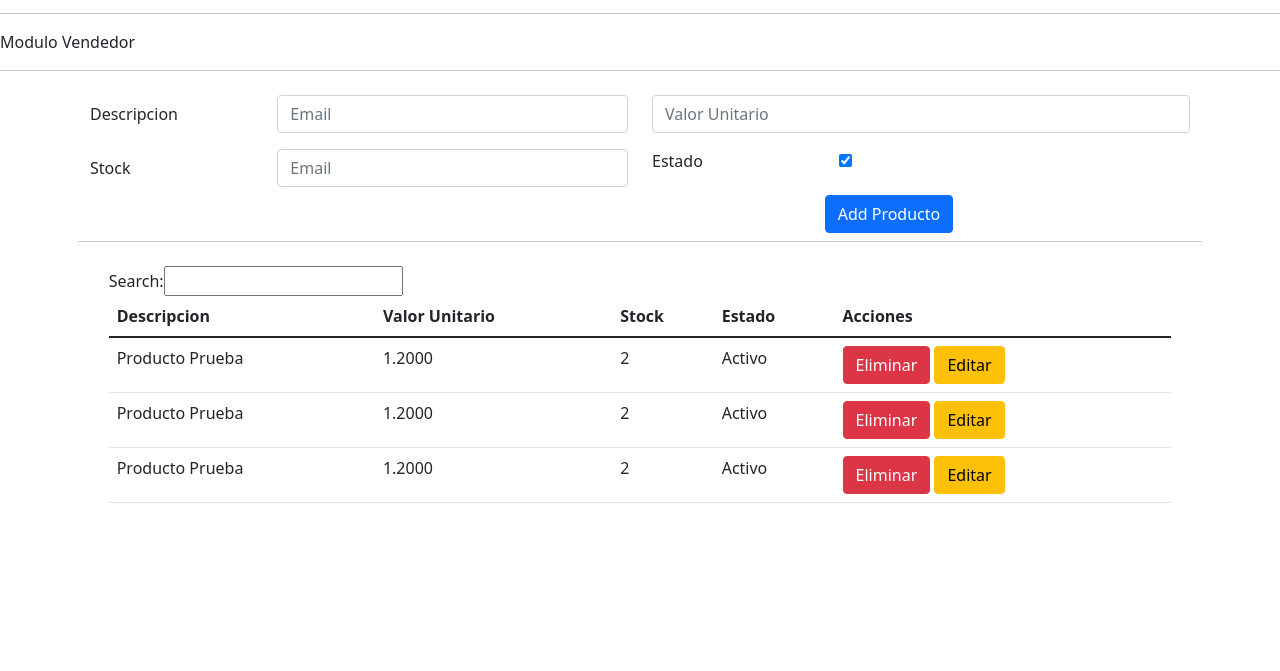
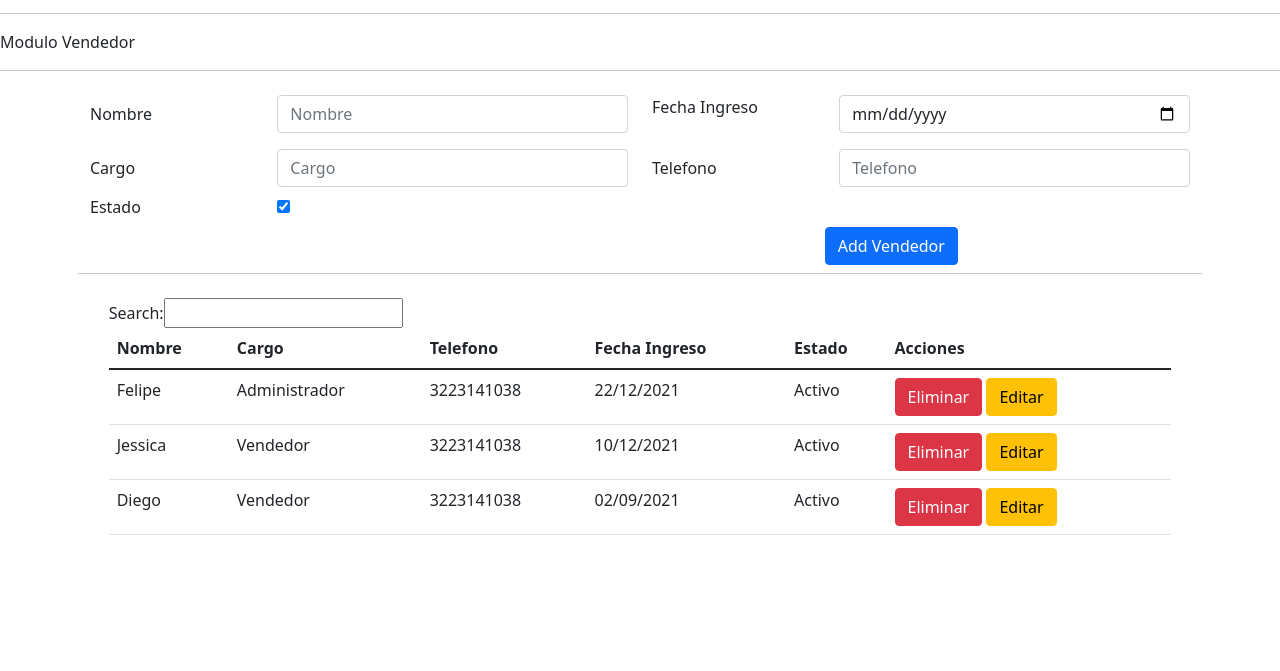
Before and after one commit to alcanius19/front_tic2022, a plain HTML site: page felipe modulos html/add_vendedor.html in a window 1280 px wide. Shown: the part 129-800 px from the top of the page. Drawn offline with Linux system fonts and the light colour scheme.

Commit message:
ajuste al formulario vendedor

```diff
--- a/felipe modulos html/add_vendedor.html
+++ b/felipe modulos html/add_vendedor.html
@@ -4,7 +4,7 @@
     <meta charset="UTF-8">
     <meta http-equiv="X-UA-Compatible" content="IE=edge">
     <meta name="viewport" content="width=device-width, initial-scale=1.0">
-    <title>Productos </title>
+    <title>Vendedor </title>
     <link rel="stylesheet" href="css/bootstrap.css">
     <link rel="stylesheet" href="css/bootstrap.min.css">
     <link rel="stylesheet" href="https://use.fontawesome.com/releases/v5.3.1/css/all.css" integrity="sha384-mzrmE5qonljUremFsqc01SB46JvROS7bZs3IO2EmfFsd15uHvIt+Y8vEf7N7fWAU" crossorigin="anonymous">
@@ -55,25 +55,32 @@
 <div class="container">
 <form>
     <div class="form-group row p-2">
-    <label for="inputEmail3" class="col-sm-2 col-form-label">Descripcion</label>
+    <label for="inputNombre" class="col-sm-2 col-form-label">Nombre</label>
     <div class="col-sm-4 pull-left">
-      <input type="email" class="form-control"  placeholder="Email">
+      <input type="text" class="form-control"  placeholder="Nombre">
     </div>
-     <div class="col">
-      <input type="text" class="form-control" placeholder="Valor Unitario">
+     <div class="col-2">
+     <Label>Fecha Ingreso</Label>
+    </div>
+     <div class="col-4">
+      <input type="date" class="form-control" placeholder="Fecha Ingreso">
     </div>
 
   </div>
 
    <div class="form-group row p-2">
-    <label for="inputEmail3" class="col-sm-2 col-form-label">Stock</label>
+    <label for="inputNombre" class="col-sm-2 col-form-label">Cargo</label>
     <div class="col-sm-4">
-      <input type="email" class="form-control"  placeholder="Email">
+      <input type="text" class="form-control"  placeholder="Cargo">
     </div>
-     <div class="col-sm-2">
+     <label for="inputNombre" class="col-sm-2 col-form-label">Telefono</label>
+    <div class="col-sm-4">
+      <input type="text" class="form-control"  placeholder="Telefono">
+    </div>
+     <div class="col-sm-2 mt-2">
       <label for="">Estado</label>
     </div>
-    <div class="col-sm-1">
+    <div class="col-sm-1 mt-2">
       <input type="checkbox" checked data-toggle="toggle">
     </div>
 
@@ -82,7 +89,7 @@
 
     </div>
      <div class="col-sm-4 ">
-      <button class="btn btn-primary">Add Producto</button>
+      <button class="btn btn-primary">Add Vendedor</button>
     </div>
   </div>
   <hr>
@@ -96,38 +103,44 @@
 <table id="example"  class="table table-responsive">
         <thead>
             <tr>
-                <th>Descripcion</th>
-                <th>Valor Unitario</th>
-                <th>Stock</th>
+                <th>Nombre</th>
+                <th>Cargo</th>
+                <th>Telefono</th>
+                <th>Fecha Ingreso</th>
                 <th>Estado</th>
                 <th>Acciones</th>
             </tr>
         </thead>
         <tbody>
             <tr>
-                <td>Producto Prueba</td>
-                <td>1.2000</td>
-                <td>2</td>
+                <td>Felipe </td>
+                <td>Administrador</td>
+                <td>3223141038</td>
+                 <td>22/12/2021</td>
                 <td>Activo</td>
                 <td><button class="btn btn-danger">Eliminar</button>
                 <button class="btn btn-warning">Editar</button></td>
             </tr>
-             <tr>
-                <td>Producto Prueba</td>
-                <td>1.2000</td>
-                <td>2</td>
+
+            <tr>
+                <td>Jessica </td>
+                <td>Vendedor</td>
+                <td>3223141038</td>
+                 <td>10/12/2021</td>
                 <td>Activo</td>
                 <td><button class="btn btn-danger">Eliminar</button>
                 <button class="btn btn-warning">Editar</button></td>
             </tr>
-             <tr>
-                <td>Producto Prueba</td>
-                <td>1.2000</td>
-                <td>2</td>
+            <tr>
+                <td>Diego </td>
+                <td>Vendedor</td>
+                <td>3223141038</td>
+                 <td>02/09/2021</td>
                 <td>Activo</td>
                 <td><button class="btn btn-danger">Eliminar</button>
                 <button class="btn btn-warning">Editar</button></td>
             </tr>
+
 
         </tbody>
         <tfoot>
```
Also changed, not shown: felipe modulos html/form_productos.html (+9 -9 lines), felipe modulos html/logo.png.
